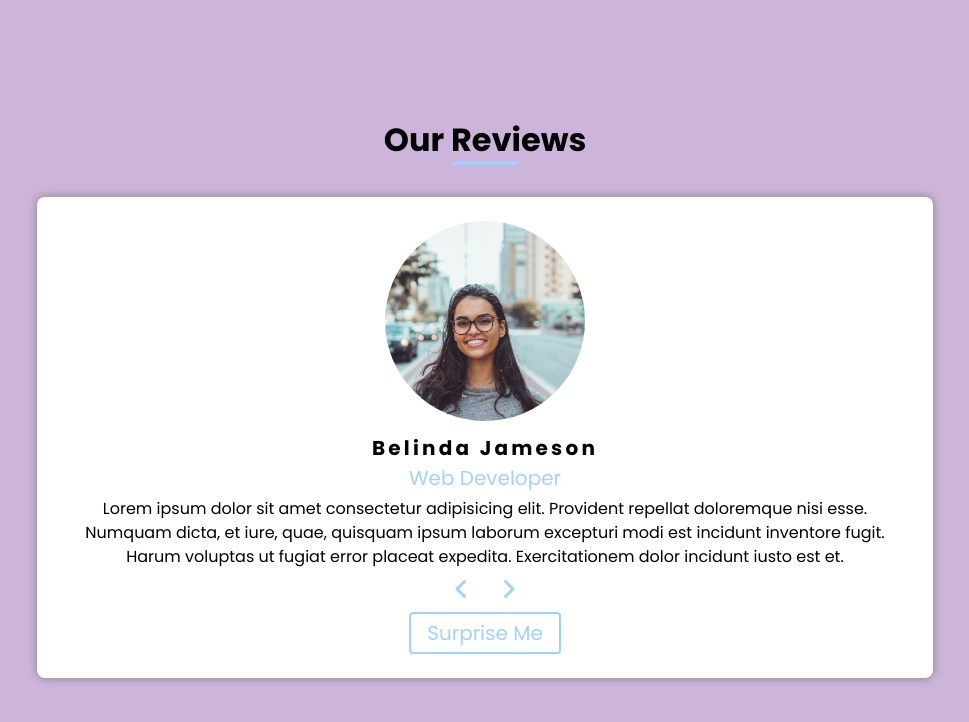
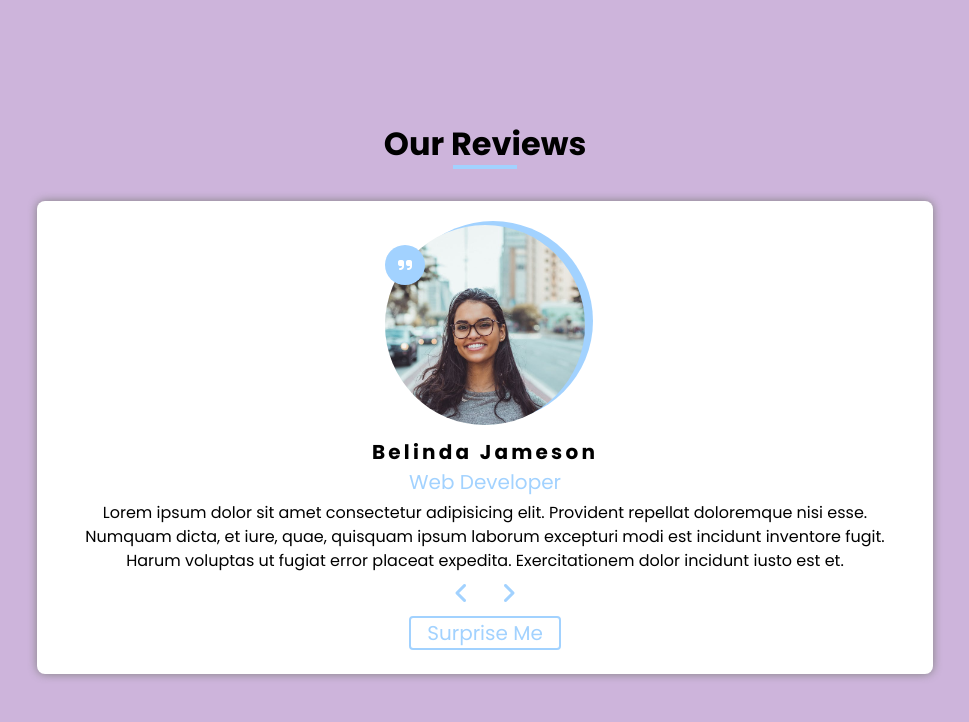
Before and after one commit to adswhitehouse/reviews, a plain HTML site: page index.html in a window 1280 px wide. Shown: the whole page, without its empty margins (155-1124 px from the left). Drawn offline with Linux system fonts and the light colour scheme.

Commit message:
added styling

```diff
--- a/index.html
+++ b/index.html
@@ -26,7 +26,9 @@
 
   <main>
     <div class="content">
-      <img class="person-img" src="./images/person-1.jpeg" alt="person">
+      <div class="img-container">
+        <img class="person-img" src="./images/person-1.jpeg" alt="person">
+      </div>
       <h3 class="author">Belinda Jameson</h3>
       <h3 class="profession">Web Developer</h3>
       <p class="textPara">Lorem ipsum dolor sit amet consectetur adipisicing elit. Provident repellat doloremque nisi
--- a/styles.css
+++ b/styles.css
@@ -86,12 +86,47 @@ body {
   gap: 0.5rem;
 }
 
+.img-container {
+  width: 12.5rem;
+  height: 12.5rem;
+  position: relative;
+  margin-bottom: 0.5rem;
+}
+
 .person-img {
   object-fit: cover;
+  width: 100%;
+  height: 100%;
+  border-radius: 50%;
+  position: relative;
+}
+
+.img-container::after {
+  font-family: "Font Awesome 5 Free";
+  font-weight: 900;
+  content: "\f10e";
+  position: absolute;
+  top: 0;
+  left: 0;
+  width: 2.5rem;
+  height: 2.5rem;
+  display: grid;
+  place-items: center;
+  border-radius: 50%;
+  transform: translateY(50%);
+  background-color: #a2d2ff;
+  color: #fff;
+}
+
+.img-container::before {
+  content: "";
   width: 12.5rem;
   height: 12.5rem;
+  background-color: #a2d2ff;
+  position: absolute;
+  top: -0.25rem;
+  right: -0.5rem;
   border-radius: 50%;
-  margin-bottom: 0.5rem;
 }
 
 .author {
@@ -119,7 +154,7 @@ body {
 }
 
 .surprise-btn {
-  padding: 0.5rem 1rem;
+  padding: 0.25rem 1rem;
   border: 2px solid #a2d2ff;
   border-radius: 0.25rem;
   color: #a2d2ff;
```
